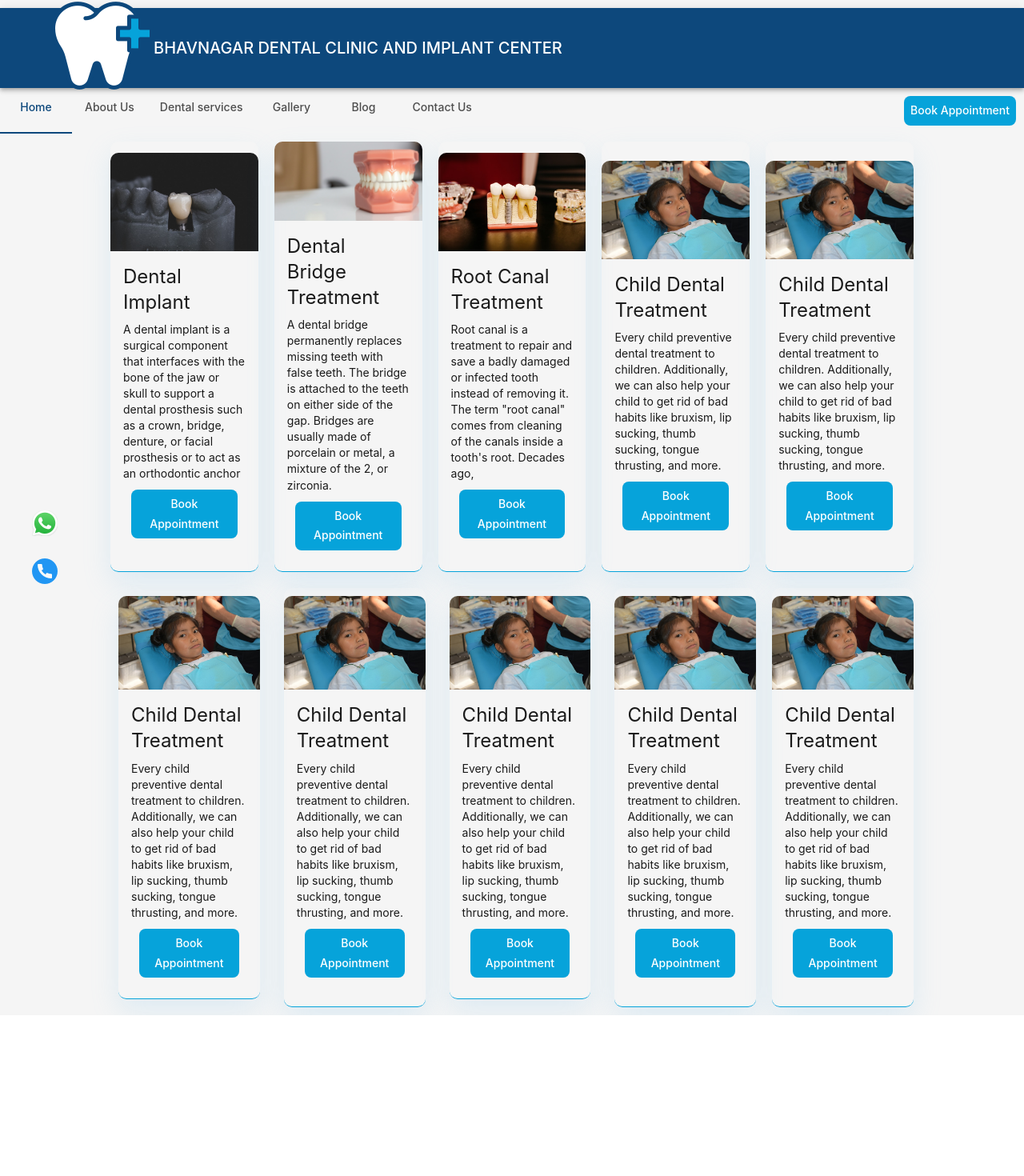
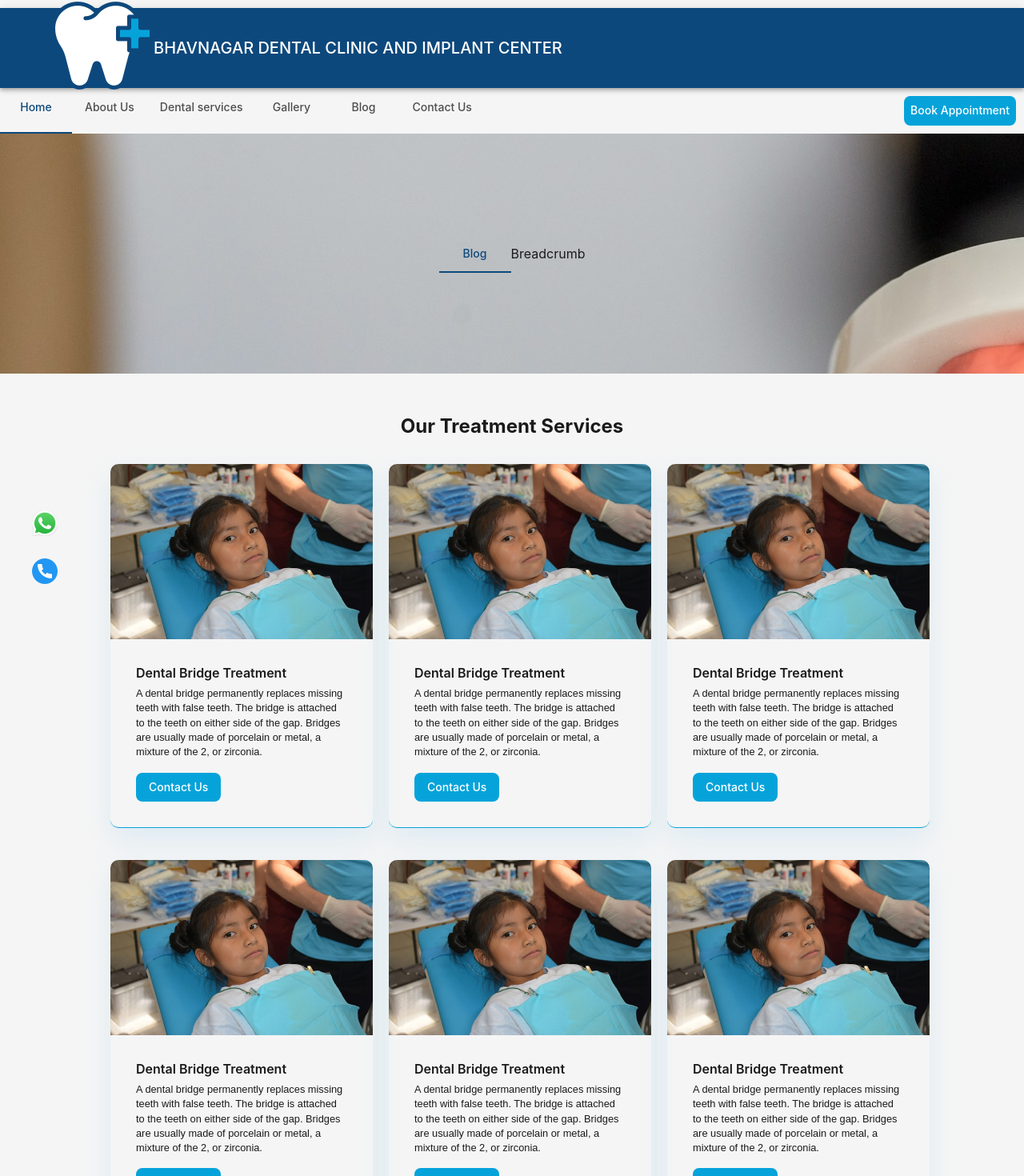
Before and after one commit to Ankitaparmar97/my-clinic, a React (Vite) app: page /Dentalservices in a window 1280 px wide. Shown: the part 30-1500 px from the top of the page at 80% size. Before the commit the page ends 1299 px from the top, so only its background shows below. Built offline with nearby package versions, Linux system fonts and the light colour scheme.

Commit message:
changes in both gallery and service page

```diff
--- a/src/components/Dentalservices.tsx
+++ b/src/components/Dentalservices.tsx
@@ -3,13 +3,90 @@ import CardMedia from '@mui/material/CardMedia';
 import Typography from '@mui/material/Typography';
 import CardActionArea from '@mui/material/CardActionArea';
 import { useTheme } from '@mui/material/styles';
-import Button from './Button';
+// import Button from './Button';
+import { Box, Button } from '@mui/material';
+import Bread from './Breadcrumb';
+import { Link } from 'react-router-dom';
+import { color } from 'framer-motion';
 
 export default function ActionAreaCard() {
+  return (
+    <Box sx={{ width: '100vw' }}>
+      <Box>
+        <Bread />
+      </Box>
+      <Box sx={{ marginLeft: '10%', marginRight: '10%', marginTop: '3rem' }}>
+        <h2
+          style={{
+            display: 'flex',
+            justifyContent: 'center',
+          }}
+        >
+          Our Treatment Services
+        </h2>
+        <Box
+          sx={{
+            display: 'grid',
+            gridTemplateColumns: 'repeat(auto-fit, minmax(250px, 1fr))',
+            gap: '20px',
+          }}
+        >
+          <CardItem
+            image="child-dental.jpg"
+            title="Dental Bridge Treatment"
+            description="A dental bridge permanently replaces missing teeth with false teeth. The bridge is attached to the teeth on either side of the gap. Bridges are usually made of porcelain or metal, a mixture of the 2, or zirconia."
+          />
+          <CardItem
+            image="child-dental.jpg"
+            title="Dental Bridge Treatment"
+            description="A dental bridge permanently replaces missing teeth with false teeth. The bridge is attached to the teeth on either side of the gap. Bridges are usually made of porcelain or metal, a mixture of the 2, or zirconia."
+          />
+          <CardItem
+            image="child-dental.jpg"
+            title="Dental Bridge Treatment"
+            description="A dental bridge permanently replaces missing teeth with false teeth. The bridge is attached to the teeth on either side of the gap. Bridges are usually made of porcelain or metal, a mixture of the 2, or zirconia."
+          />
+          <CardItem
+            image="child-dental.jpg"
+            title="Dental Bridge Treatment"
+            description="A dental bridge permanently replaces missing teeth with false teeth. The bridge is attached to the teeth on either side of the gap. Bridges are usually made of porcelain or metal, a mixture of the 2, or zirconia."
+          />
+          <CardItem
+            image="child-dental.jpg"
+            title="Dental Bridge Treatment"
+            description="A dental bridge permanently replaces missing teeth with false teeth. The bridge is attached to the teeth on either side of the gap. Bridges are usually made of porcelain or metal, a mixture of the 2, or zirconia."
+          />
+          <CardItem
+            image="child-dental.jpg"
+            title="Dental Bridge Treatment"
+            description="A dental bridge permanently replaces missing teeth with false teeth. The bridge is attached to the teeth on either side of the gap. Bridges are usually made of porcelain or metal, a mixture of the 2, or zirconia."
+          />
+          <CardItem
+            image="child-dental.jpg"
+            title="Dental Bridge Treatment"
+            description="A dental bridge permanently replaces missing teeth with false teeth. The bridge is attached to the teeth on either side of the gap. Bridges are usually made of porcelain or metal, a mixture of the 2, or zirconia."
+          />
+          <CardItem
+            image="child-dental.jpg"
+            title="Dental Bridge Treatment"
+            description="A dental bridge permanently replaces missing teeth with false teeth. The bridge is attached to the teeth on either side of the gap. Bridges are usually made of porcelain or metal, a mixture of the 2, or zirconia."
+          />
+        </Box>
+      </Box>
+    </Box>
+  );
+}
+function CardItem({
+  image,
+  title,
+  description,
+}: {
+  image: string;
+  title: string;
+  description: string;
+}) {
   const theam = useTheme();
   return (
-    <div style={{ marginLeft: '10%', marginRight: '10%' }}>
-      <div style={{ display: 'flex' }}>
     <CardActionArea
       sx={{
         margin: '10px',
@@ -17,322 +94,52 @@ export default function ActionAreaCard() {
         borderBottom: '1px solid #06a3da',
         borderRadius: '10px 10px 10px 10px',
         '&:hover': {
-              backgroundColor: '#06a3da', // light blue background
-              transform: 'scale(1.02)', // slight zoom
+          transform: 'scale(1.05)', // slight zoom
           boxShadow: '0 20px 40px hsla(202, 74%, 71%, 0.4)', // deeper shadow
           borderBottom: '2px solid #0d487c', // darker blue border
         },
       }}
     >
-          <CardMedia
-            component="img"
-            image="implant.jpg"
-            alt="green iguana"
-            sx={{ borderRadius: '10px 10px 0px 0px' }}
-          />
+      <CardMedia component="img" image={image} sx={{ borderRadius: '10px 10px 0px 0px' }} />
       <CardContent>
-            <Typography gutterBottom variant="h5" component="div">
-              Dental Implant
+        <Box padding={'1rem'}>
+          <Typography
+            gutterBottom
+            variant="h5"
+            component="div"
+            color={theam.palette.text.primary}
+            fontWeight={600}
+            fontSize={'1rem'}
+          >
+            {title}
           </Typography>
-            <Typography variant="body2" sx={{ color: theam.palette.text.primary }}>
-              A dental implant is a surgical component that interfaces with the bone of the jaw or
-              skull to support a dental prosthesis such as a crown, bridge, denture, or facial
-              prosthesis or to act as an orthodontic anchor
+          <Typography
+            variant="body2"
+            sx={{
+              color: 'theam.palette.text.secondary',
+              fontSize: '.8rem',
+              fontFamily: 'sans-serif',
+              marginBottom: '1rem',
+            }}
+          >
+            {description}
           </Typography>
-            <Button />
-          </CardContent>
-        </CardActionArea>
-        <CardActionArea
+          <Button
+            variant="contained"
+            color="primary"
+            component={Link}
+            to="/ContactUs"
             sx={{
-            margin: '10px',
-            boxShadow: '0 15px 35px hsla(202, 74.00%, 71.40%, 0.20);',
-            borderBottom: '1px solid #06a3da',
-            borderRadius: '10px 10px 10px 10px',
+              backgroundColor: theam.palette.primary.light,
               '&:hover': {
-              backgroundColor: '#06a3da', // light blue background
-              transform: 'scale(1.02)', // slight zoom
-              boxShadow: '0 20px 40px hsla(202, 74%, 71%, 0.4)', // deeper shadow
-              borderBottom: '2px solid #0d487c', // darker blue border
+                color: 'white',
               },
             }}
           >
-          <CardMedia
-            component="img"
-            image="l-teeth.jpg"
-            alt="green iguana"
-            sx={{ borderRadius: '10px 10px 0px 0px' }}
-          />
-          <CardContent>
-            <Typography gutterBottom variant="h5" component="div">
-              Dental Bridge Treatment
-            </Typography>
-            <Typography variant="body2" sx={{ color: theam.palette.text.primary }}>
-              A dental bridge permanently replaces missing teeth with false teeth. The bridge is
-              attached to the teeth on either side of the gap. Bridges are usually made of porcelain
-              or metal, a mixture of the 2, or zirconia.
-            </Typography>
-            <Button />
+            Contact Us
+          </Button>
+        </Box>
       </CardContent>
     </CardActionArea>
-        <CardActionArea
-          sx={{
-            margin: '10px',
-            boxShadow: '0 15px 35px hsla(202, 74.00%, 71.40%, 0.20);',
-            borderBottom: '1px solid #06a3da',
-            borderRadius: '10px 10px 10px 10px',
-            '&:hover': {
-              backgroundColor: '#06a3da', // light blue background
-              transform: 'scale(1.02)', // slight zoom
-              boxShadow: '0 20px 40px hsla(202, 74%, 71%, 0.4)', // deeper shadow
-              borderBottom: '2px solid #0d487c', // darker blue border
-            },
-          }}
-        >
-          <CardMedia
-            component="img"
-            image="root-canal.jpg"
-            alt="green iguana"
-            sx={{ borderRadius: '10px 10px 0px 0px' }}
-          />
-          <CardContent>
-            <Typography gutterBottom variant="h5" component="div">
-              Root Canal Treatment
-            </Typography>
-            <Typography variant="body2" sx={{ color: theam.palette.text.primary }}>
-              Root canal is a treatment to repair and save a badly damaged or infected tooth instead
-              of removing it. The term "root canal" comes from cleaning of the canals inside a
-              tooth's root. Decades ago,
-            </Typography>
-            <Button />
-          </CardContent>
-        </CardActionArea>
-        <CardActionArea
-          sx={{
-            margin: '10px',
-            boxShadow: '0 15px 35px hsla(202, 74.00%, 71.40%, 0.20);',
-            borderBottom: '1px solid #06a3da',
-            borderRadius: '10px 10px 10px 10px',
-            '&:hover': {
-              backgroundColor: '#06a3da', // light blue background
-              transform: 'scale(1.02)', // slight zoom
-              boxShadow: '0 20px 40px hsla(202, 74%, 71%, 0.4)', // deeper shadow
-              borderBottom: '2px solid #0d487c', // darker blue border
-            },
-          }}
-        >
-          <CardMedia
-            component="img"
-            image="child-dental.jpg"
-            alt="green iguana"
-            sx={{ borderRadius: '10px 10px 0px 0px' }}
-          />
-          <CardContent>
-            <Typography gutterBottom variant="h5" component="div">
-              Child Dental Treatment
-            </Typography>
-            <Typography variant="body2" sx={{ color: theam.palette.text.primary }}>
-              Every child preventive dental treatment to children. Additionally, we can also help
-              your child to get rid of bad habits like bruxism, lip sucking, thumb sucking, tongue
-              thrusting, and more.
-            </Typography>
-            <Button />
-          </CardContent>
-        </CardActionArea>
-        <CardActionArea
-          sx={{
-            margin: '10px',
-            boxShadow: '0 15px 35px hsla(202, 74.00%, 71.40%, 0.20);',
-            borderBottom: '1px solid #06a3da',
-            borderRadius: '10px 10px 10px 10px',
-            '&:hover': {
-              backgroundColor: '#06a3da', // light blue background
-              transform: 'scale(1.02)', // slight zoom
-              boxShadow: '0 20px 40px hsla(202, 74%, 71%, 0.4)', // deeper shadow
-              borderBottom: '2px solid #0d487c', // darker blue border
-            },
-          }}
-        >
-          <CardMedia
-            component="img"
-            image="child-dental.jpg"
-            alt="green iguana"
-            sx={{ borderRadius: '10px 10px 0px 0px' }}
-          />
-          <CardContent>
-            <Typography gutterBottom variant="h5" component="div">
-              Child Dental Treatment
-            </Typography>
-            <Typography variant="body2" sx={{ color: theam.palette.text.primary }}>
-              Every child preventive dental treatment to children. Additionally, we can also help
-              your child to get rid of bad habits like bruxism, lip sucking, thumb sucking, tongue
-              thrusting, and more.
-            </Typography>
-            <Button />
-          </CardContent>
-        </CardActionArea>
-      </div>
-      <div style={{ display: 'flex' }}>
-        <CardActionArea
-          sx={{
-            margin: '20px',
-            boxShadow: '0 15px 35px hsla(202, 74.00%, 71.40%, 0.20);',
-            borderBottom: '1px solid #06a3da',
-            borderRadius: '10px 10px 10px 10px',
-            '&:hover': {
-              backgroundColor: '#06a3da', // light blue background
-              transform: 'scale(1.02)', // slight zoom
-              boxShadow: '0 20px 40px hsla(202, 74%, 71%, 0.4)', // deeper shadow
-              borderBottom: '2px solid #0d487c', // darker blue border
-            },
-          }}
-        >
-          <CardMedia
-            component="img"
-            image="child-dental.jpg"
-            alt="green iguana"
-            sx={{ borderRadius: '10px 10px 0px 0px' }}
-          />
-          <CardContent>
-            <Typography gutterBottom variant="h5" component="div">
-              Child Dental Treatment
-            </Typography>
-            <Typography variant="body2" sx={{ color: theam.palette.text.primary }}>
-              Every child preventive dental treatment to children. Additionally, we can also help
-              your child to get rid of bad habits like bruxism, lip sucking, thumb sucking, tongue
-              thrusting, and more.
-            </Typography>
-            <Button />
-          </CardContent>
-        </CardActionArea>
-        <CardActionArea
-          sx={{
-            margin: '10px',
-            boxShadow: '0 15px 35px hsla(202, 74.00%, 71.40%, 0.20);',
-            borderBottom: '1px solid #06a3da',
-            borderRadius: '10px 10px 10px 10px',
-            '&:hover': {
-              backgroundColor: '#06a3da', // light blue background
-              transform: 'scale(1.02)', // slight zoom
-              boxShadow: '0 20px 40px hsla(202, 74%, 71%, 0.4)', // deeper shadow
-              borderBottom: '2px solid #0d487c', // darker blue border
-            },
-          }}
-        >
-          <CardMedia
-            component="img"
-            image="child-dental.jpg"
-            alt="green iguana"
-            sx={{ borderRadius: '10px 10px 0px 0px' }}
-          />
-          <CardContent>
-            <Typography gutterBottom variant="h5" component="div">
-              Child Dental Treatment
-            </Typography>
-            <Typography variant="body2" sx={{ color: theam.palette.text.primary }}>
-              Every child preventive dental treatment to children. Additionally, we can also help
-              your child to get rid of bad habits like bruxism, lip sucking, thumb sucking, tongue
-              thrusting, and more.
-            </Typography>
-            <Button />
-          </CardContent>
-        </CardActionArea>
-        <CardActionArea
-          sx={{
-            margin: '20px',
-            boxShadow: '0 15px 35px hsla(202, 74.00%, 71.40%, 0.20);',
-            borderBottom: '1px solid #06a3da',
-            borderRadius: '10px 10px 10px 10px',
-            '&:hover': {
-              backgroundColor: '#06a3da', // light blue background
-              transform: 'scale(1.02)', // slight zoom
-              boxShadow: '0 20px 40px hsla(202, 74%, 71%, 0.4)', // deeper shadow
-              borderBottom: '2px solid #0d487c', // darker blue border
-            },
-          }}
-        >
-          <CardMedia
-            component="img"
-            image="child-dental.jpg"
-            alt="green iguana"
-            sx={{ borderRadius: '10px 10px 0px 0px' }}
-          />
-          <CardContent>
-            <Typography gutterBottom variant="h5" component="div">
-              Child Dental Treatment
-            </Typography>
-            <Typography variant="body2" sx={{ color: theam.palette.text.primary }}>
-              Every child preventive dental treatment to children. Additionally, we can also help
-              your child to get rid of bad habits like bruxism, lip sucking, thumb sucking, tongue
-              thrusting, and more.
-            </Typography>
-            <Button />
-          </CardContent>
-        </CardActionArea>
-        <CardActionArea
-          sx={{
-            margin: '10px',
-            boxShadow: '0 15px 35px hsla(202, 74.00%, 71.40%, 0.20);',
-            borderBottom: '1px solid #06a3da',
-            borderRadius: '10px 10px 10px 10px',
-            '&:hover': {
-              backgroundColor: '#06a3da', // light blue background
-              transform: 'scale(1.02)', // slight zoom
-              boxShadow: '0 20px 40px hsla(202, 74%, 71%, 0.4)', // deeper shadow
-              borderBottom: '2px solid #0d487c', // darker blue border
-            },
-          }}
-        >
-          <CardMedia
-            component="img"
-            image="child-dental.jpg"
-            alt="green iguana"
-            sx={{ borderRadius: '10px 10px 0px 0px' }}
-          />
-          <CardContent>
-            <Typography gutterBottom variant="h5" component="div">
-              Child Dental Treatment
-            </Typography>
-            <Typography variant="body2" sx={{ color: theam.palette.text.primary }}>
-              Every child preventive dental treatment to children. Additionally, we can also help
-              your child to get rid of bad habits like bruxism, lip sucking, thumb sucking, tongue
-              thrusting, and more.
-            </Typography>
-            <Button />
-          </CardContent>
-        </CardActionArea>
-        <CardActionArea
-          sx={{
-            margin: '10px',
-            boxShadow: '0 15px 35px hsla(202, 74.00%, 71.40%, 0.20);',
-            borderBottom: '1px solid #06a3da',
-            borderRadius: '10px 10px 10px 10px',
-            '&:hover': {
-              backgroundColor: '#06a3da', // light blue background
-              transform: 'scale(1.02)', // slight zoom
-              boxShadow: '0 20px 40px hsla(202, 74%, 71%, 0.4)', // deeper shadow
-              borderBottom: '2px solid #0d487c', // darker blue border
-            },
-          }}
-        >
-          <CardMedia
-            component="img"
-            image="child-dental.jpg"
-            alt="green iguana"
-            sx={{ borderRadius: '10px 10px 0px 0px' }}
-          />
-          <CardContent>
-            <Typography gutterBottom variant="h5" component="div">
-              Child Dental Treatment
-            </Typography>
-            <Typography variant="body2" sx={{ color: theam.palette.text.primary }}>
-              Every child preventive dental treatment to children. Additionally, we can also help
-              your child to get rid of bad habits like bruxism, lip sucking, thumb sucking, tongue
-              thrusting, and more.
-            </Typography>
-            <Button />
-          </CardContent>
-        </CardActionArea>
-      </div>
-    </div>
   );
 }
```
Also changed, not shown: src/components/Gallery.tsx (+18 -7 lines). Lines whose indentation alone changed are shown as unchanged.
